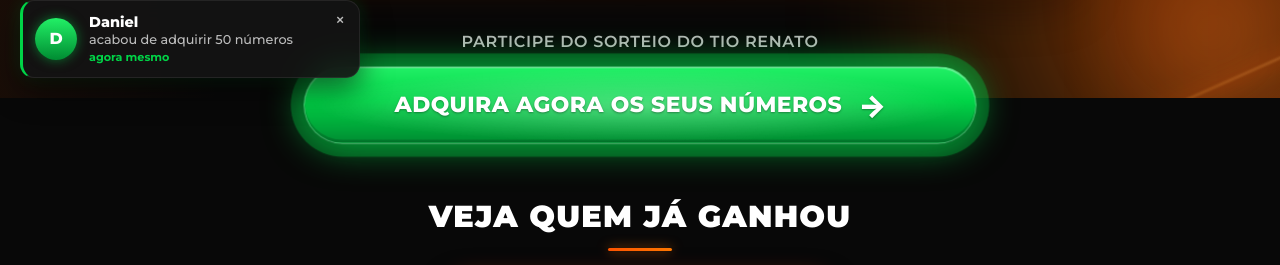
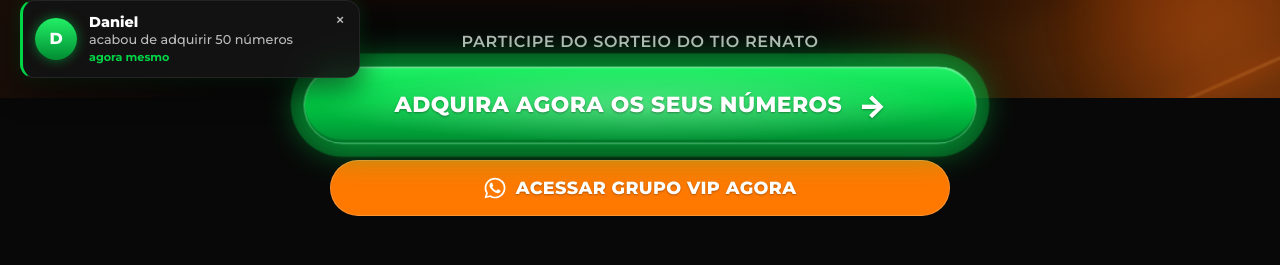
Before and after one commit to klevim062-oss/suportetiorenato, a plain HTML site: page index.html in a window 1280 px wide. Shown: the part 702-967 px from the top of the page. Drawn offline with nearby package versions, Linux system fonts and the light colour scheme.

Commit message:
Adiciona botão laranja do grupo VIP no WhatsApp
Co-Authored-By: Claude Opus 5.5 <noreply@anthropic.com>

```diff
--- a/css/style.css
+++ b/css/style.css
@@ -383,6 +383,38 @@ button {
     animation: rippleOut 0.6s ease-out forwards;
 }
 
+
+/* ===================== 06b. BOTÃO DO GRUPO VIP (WhatsApp) — sem animação ===================== */
+.vip-button {
+    display: inline-flex;
+    align-items: center;
+    justify-content: center;
+    gap: 10px;
+    width: 100%;
+    max-width: 620px;
+    min-height: 56px;
+    margin-top: 4px;
+    padding: 14px 24px;
+    border-radius: 999px;
+    background: var(--orange-primary);
+    color: var(--text-primary);
+    font-weight: 800;
+    font-size: clamp(0.9rem, 3.1vw, 1.1rem);
+    letter-spacing: 0.02em;
+    line-height: 1.2;
+    text-transform: uppercase;
+    text-decoration: none;
+    text-shadow: 0 1px 2px rgba(0, 0, 0, 0.3);
+    border: 1px solid rgba(255, 255, 255, 0.2);
+    user-select: none;
+    -webkit-tap-highlight-color: transparent;
+}
+
+.vip-button svg {
+    width: 22px;
+    height: 22px;
+    flex-shrink: 0;
+}
 
 /* ===================== 07. PROVAS SOCIAIS ===================== */
 .social-proof-section {
--- a/index.html
+++ b/index.html
@@ -32,8 +32,8 @@
     <link rel="preload" as="image" href="assets/images/banner-renato.png" type="image/png">
 
     <!-- Estilos -->
-    <link rel="stylesheet" href="css/style.css?v=17">
-    <link rel="stylesheet" href="css/responsive.css?v=17">
+    <link rel="stylesheet" href="css/style.css?v=18">
+    <link rel="stylesheet" href="css/responsive.css?v=18">
 </head>
 <body>
     <noscript><img height="1" width="1" style="display:none" alt=""
@@ -85,6 +85,18 @@
 
                     <span class="cta-arrow" aria-hidden="true">→</span>
 
+                </a>
+
+                <!-- Botão do grupo VIP no WhatsApp (link em js/config.js → whatsappGroupUrl) -->
+                <a id="vip-button"
+                   class="vip-button"
+                   href="https://chat.whatsapp.com/HlxHIwL6a3EC3OYtzUordp"
+                   target="_blank"
+                   rel="noopener noreferrer">
+                    <svg viewBox="0 0 24 24" aria-hidden="true">
+                        <path fill="currentColor" d="M17.47 14.38c-.3-.15-1.76-.87-2.03-.97-.27-.1-.47-.15-.67.15-.2.3-.77.97-.94 1.17-.17.2-.35.22-.65.07-.3-.15-1.26-.46-2.4-1.48-.89-.79-1.49-1.77-1.66-2.07-.17-.3-.02-.46.13-.61.13-.13.3-.35.45-.52.15-.17.2-.3.3-.5.1-.2.05-.37-.02-.52-.08-.15-.67-1.62-.92-2.22-.24-.58-.49-.5-.67-.51h-.57c-.2 0-.52.07-.79.37-.27.3-1.04 1.02-1.04 2.48s1.07 2.88 1.21 3.08c.15.2 2.1 3.2 5.08 4.49.71.31 1.26.49 1.69.63.71.23 1.36.2 1.87.12.57-.09 1.76-.72 2.01-1.41.25-.7.25-1.29.17-1.41-.07-.13-.27-.2-.57-.35zM12.05 21.5h-.01a9.4 9.4 0 0 1-4.8-1.31l-.34-.2-3.57.94.95-3.48-.22-.36a9.4 9.4 0 0 1-1.44-5.01c0-5.2 4.23-9.43 9.44-9.43 2.52 0 4.89.98 6.67 2.77a9.37 9.37 0 0 1 2.76 6.67c0 5.2-4.24 9.43-9.44 9.43zm8.03-17.46A11.27 11.27 0 0 0 12.05.72C5.8.72.7 5.8.7 12.06c0 2 .52 3.95 1.52 5.67L.6 23.3l5.7-1.5a11.33 11.33 0 0 0 5.74 1.47h.01c6.25 0 11.34-5.09 11.35-11.34 0-3.03-1.18-5.88-3.32-8.02z"/>
+                    </svg>
+                    <span>Acessar grupo VIP agora</span>
                 </a>
 
             </section>
@@ -163,7 +175,7 @@
     <script src="https://unpkg.com/lucide@0.460.0/dist/umd/lucide.min.js" defer></script>
 
     <!-- Scripts do site -->
-    <script src="js/config.js?v=17" defer></script>
-    <script src="js/main.js?v=17" defer></script>
+    <script src="js/config.js?v=18" defer></script>
+    <script src="js/main.js?v=18" defer></script>
 </body>
 </html>
--- a/js/config.js
+++ b/js/config.js
@@ -13,6 +13,9 @@ const CONFIG = {
 
     // Abrir o link de compra em nova aba? (true = nova aba / false = mesma aba)
     openPurchaseInNewTab: false,
+
+    // Link do grupo VIP no WhatsApp (botão laranja abaixo do botão verde; abre em nova aba)
+    whatsappGroupUrl: "https://chat.whatsapp.com/HlxHIwL6a3EC3OYtzUordp",
 
     // Perfil
     instagramUrl: "https://instagram.com/tiorena7o",
--- a/js/main.js
+++ b/js/main.js
@@ -49,6 +49,10 @@
                 });
             }
         }
+
+        // Botão do grupo VIP (WhatsApp)
+        const vip = document.getElementById("vip-button");
+        if (vip && cfg.whatsappGroupUrl) vip.href = cfg.whatsappGroupUrl;
 
         // Banner
         const heroImg = document.getElementById("hero-image");
@@ -274,6 +278,9 @@
 
         const button = document.getElementById("purchase-button");
         if (button) button.addEventListener("click", () => trackEvent("InitiateCheckout"));
+
+        const vip = document.getElementById("vip-button");
+        if (vip) vip.addEventListener("click", () => trackEvent("Lead"));
     }
 
     /* ======================= 6. ANIMAÇÃO AO ROLAR ======================= */
```
